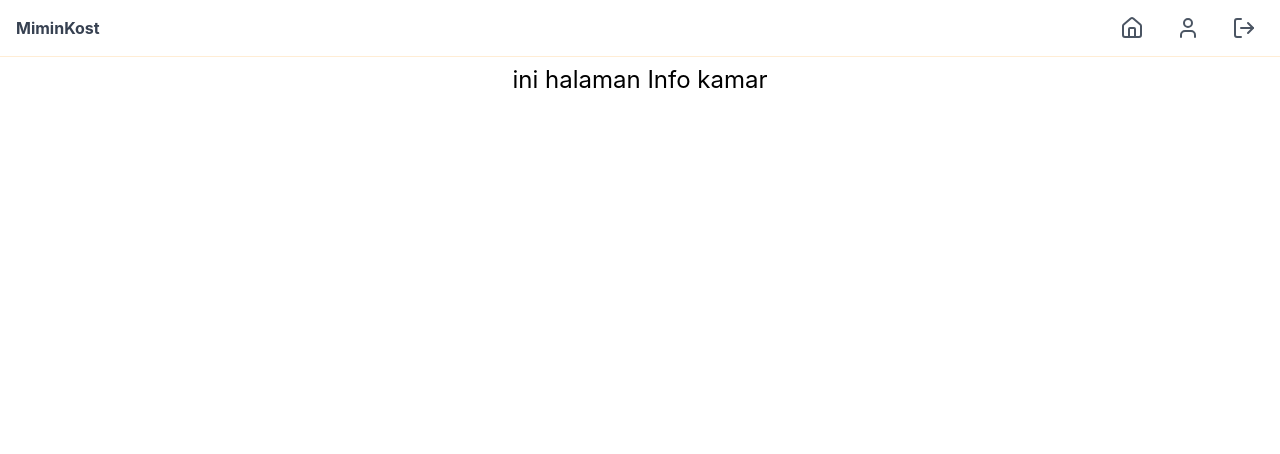
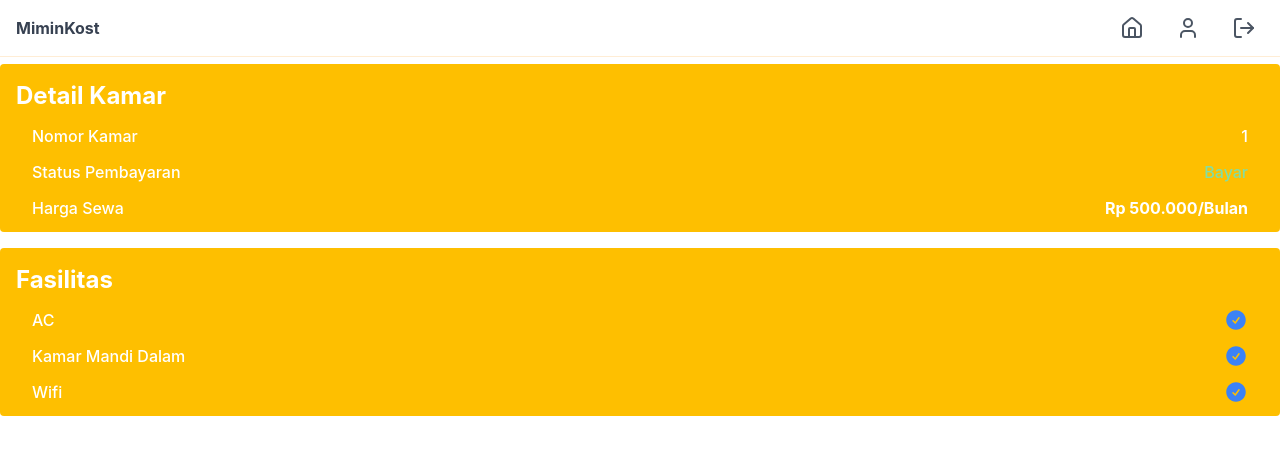
Before and after one commit to grnlogic/manage-kost, a React (Create React App) app in the folder frontend/: page /infoKamar in a window 1280 px wide. Shown: the top 454 px of the page. Built offline with nearby package versions, Linux system fonts and the light colour scheme.

Commit message:
menambahkan konten info kamar

```diff
--- a/frontend/package.json
+++ b/frontend/package.json
@@ -3,6 +3,7 @@
   "version": "0.1.0",
   "private": true,
   "dependencies": {
+    "@heroicons/react": "^2.2.0",
     "@testing-library/jest-dom": "^5.17.0",
     "@testing-library/react": "^13.4.0",
     "@testing-library/user-event": "^13.5.0",
--- a/frontend/src/component/user/InfoKamar.tsx
+++ b/frontend/src/component/user/InfoKamar.tsx
@@ -1,5 +1,45 @@
-const Contact = () => {
-  return <h1 className="text-center text-2xl">ini halaman Info kamar</h1>;
+import { CheckCircleIcon } from "@heroicons/react/24/solid";
+
+const infoKamar = () => {
+  return (
+    <div>
+      <div className="bg-[#FEBF00] rounded shadow-custom">
+        <div className="flex justify-start pl-4 pt-4">
+          <h1 className="text-2xl text-white font-bold">Detail Kamar</h1>
+        </div>
+        <div className="flex justify-between pl-8 pt-3 pr-8">
+          <p className="text-1xl text-white font-medium">Nomor Kamar</p>
+          <p className="text-1xl text-white font-medium ">1</p>
+        </div>
+        <div className="flex justify-between pl-8 pt-3 pr-8">
+          <p className="text-1xl text-white font-medium">Status Pembayaran</p>
+          <p className="text-1xl text-[#82DEA4] font-medium ">Bayar</p>
+        </div>
+        <div className="flex justify-between pl-8 pt-3 pr-8 pb-3">
+          <p className="text-1xl text-white font-medium">Harga Sewa</p>
+          <p className="text-1xl text-white font-bold">Rp 500.000/Bulan</p>
+        </div>
+      </div>
+
+      <div className="bg-[#FEBF00] rounded shadow-custom mt-4">
+        <div className="flex justify-start pl-4 pt-4">
+          <h1 className="text-2xl text-white font-bold">Fasilitas</h1>
+        </div>
+        <div className="flex justify-between pl-8 pt-3 pr-8">
+          <p className="text-1xl text-white font-medium">AC</p>
+          <CheckCircleIcon className="w-6 h-6 text-blue-500" />
+        </div>
+        <div className="flex justify-between pl-8 pt-3 pr-8">
+          <p className="text-1xl text-white font-medium">Kamar Mandi Dalam</p>
+          <CheckCircleIcon className="w-6 h-6 text-blue-500" />
+        </div>
+        <div className="flex justify-between pl-8 pt-3 pr-8 pb-3">
+          <p className="text-1xl text-white font-medium">Wifi</p>
+          <CheckCircleIcon className="w-6 h-6 text-blue-500" />
+        </div>
+      </div>
+    </div>
+  );
 };
 
-export default Contact;
+export default infoKamar;
```
Also changed, not shown: 1 other file (tests, documents, lock files or other folders).
